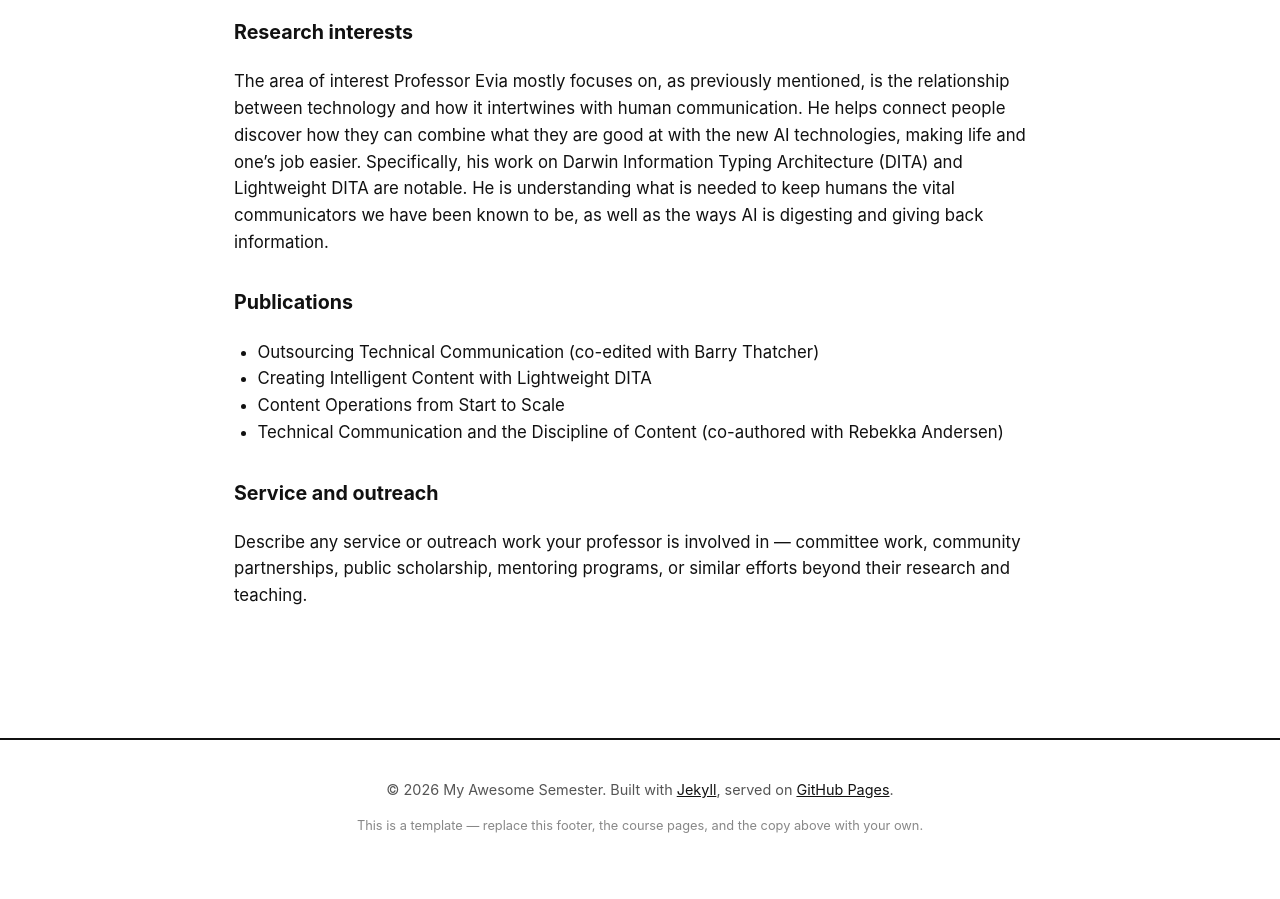
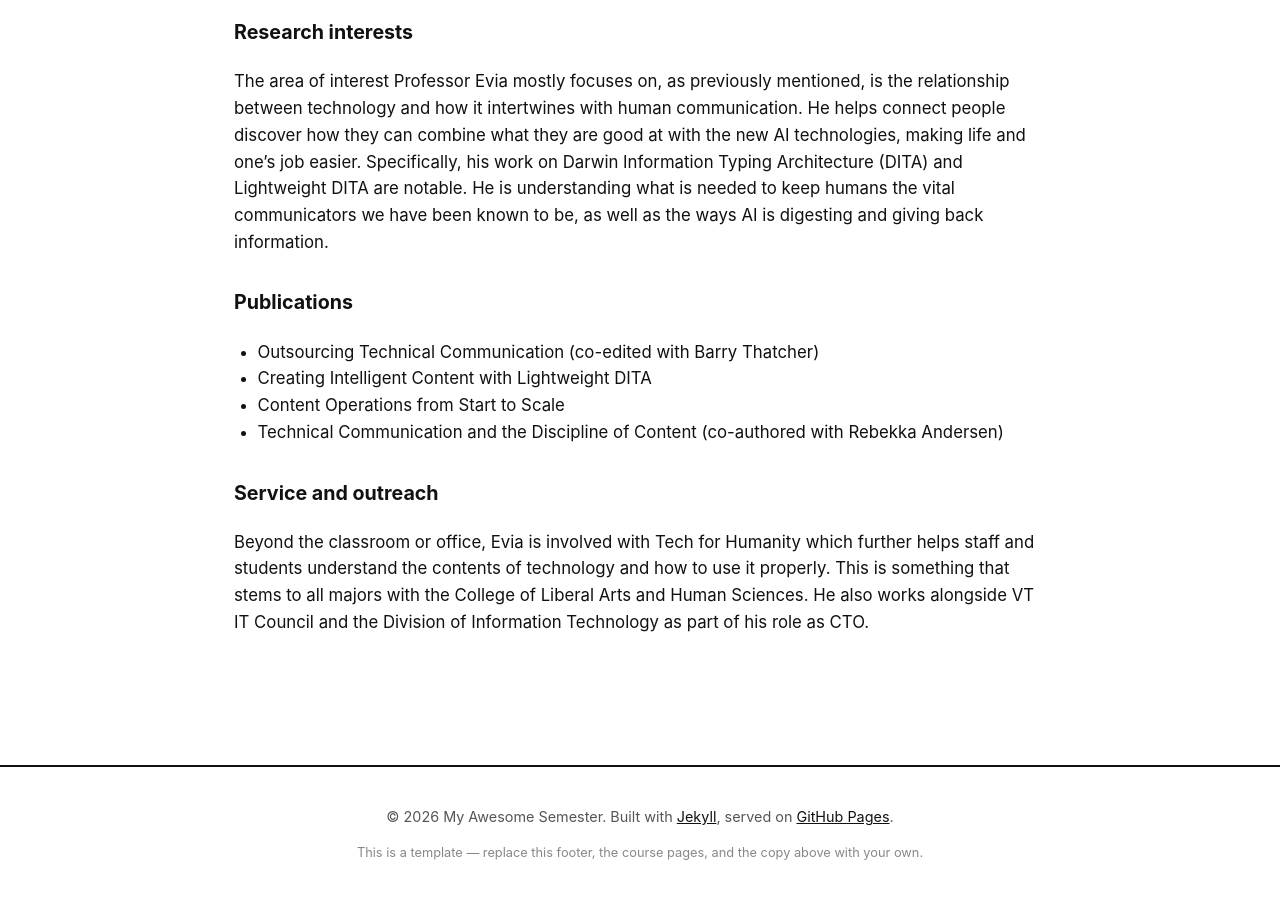
Before and after one commit to annaolszowy27/myawesomesemester, a Jekyll site: the page built from _courses/course-01.md, in a window 1280 px wide and 900 px high, scrolled down 1091 px. Built offline with Jekyll 4.4.1, drawn with Linux system fonts in a browser that asks for light colours; before the commit the page ends 1964 px from its top, so only the background shows below that.

Commit message:
Update course-01.md

```diff
--- a/_courses/course-01.md
+++ b/_courses/course-01.md
@@ -32,6 +32,4 @@ The area of interest Professor Evia mostly focuses on, as previously mentioned,
 
 ### Service and outreach
 
-Describe any service or outreach work your professor is involved in — committee
-work, community partnerships, public scholarship, mentoring programs, or similar
-efforts beyond their research and teaching.
+Beyond the classroom or office, Evia is involved with Tech for Humanity which further helps staff and students understand the contents of technology and how to use it properly. This is something that stems to all majors with the College of Liberal Arts and Human Sciences. He also works alongside VT IT Council and the Division of Information Technology as part of his role as CTO.
```
